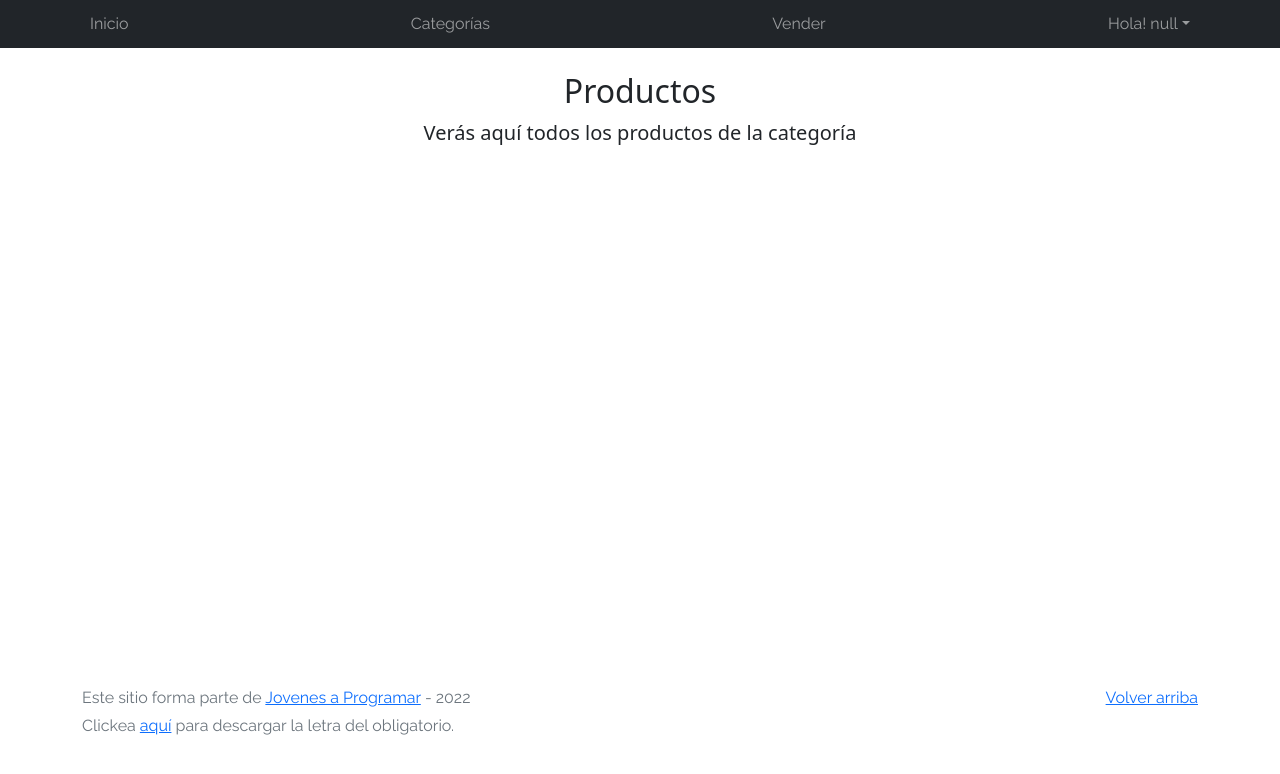
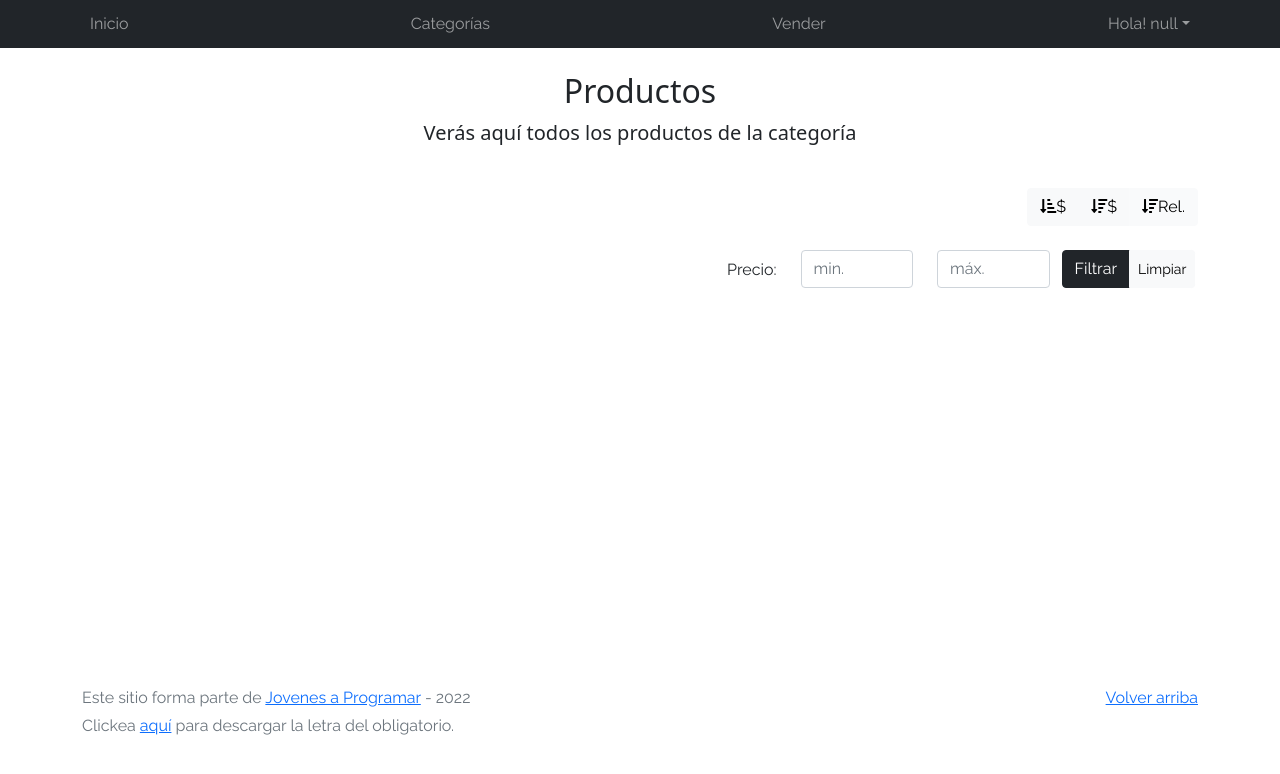
Before and after one commit to marianopezzutto/e-mercado-jap, a plain HTML site: page products.html in a window 1280 px wide. Drawn offline with Linux system fonts and the light colour scheme; no server answers.

Commit message:
Products sort

```diff
--- a/js/categories.js
+++ b/js/categories.js
@@ -50,7 +50,7 @@ function showCategoriesList(){
             ((maxCount == undefined) || (maxCount != undefined && parseInt(category.productCount) <= maxCount))){
 
             htmlContentToAppend += `
-            <div onclick="setCatID(${category.id})" class="list-group-item list-group-item-action cursor-active">
+            <div onclick="setCatID(${category.id})" class="list-group-item list-group-item-action cursor-active mb-3">
                 <div class="row">
                     <div class="col-3">
                         <img src="${category.imgSrc}" alt="${category.description}" class="img-thumbnail">
--- a/js/init.js
+++ b/js/init.js
@@ -47,8 +47,8 @@ document.addEventListener("DOMContentLoaded", function(){
   nav[3].innerHTML = `
     <a class="nav-link dropdown-toggle" data-bs-toggle="dropdown" href="#" role="button" aria-haspopup="true" aria-expanded="false">Hola! ${user}</a>
     <div class="dropdown-menu">
-      <a class="dropdown-item" href="#">Editar perfil</a>
-      <a class="dropdown-item" href="#">Mi carrito</a>
-      <a class="dropdown-item" href="#">Cerrar sesión</a>
+      <a class="dropdown-item" href="my-profile.html">Editar perfil</a>
+      <a class="dropdown-item" href="cart.html">Mi carrito</a>
+      <a class="dropdown-item" href="index.html">Cerrar sesión</a>
     </div>`
 });
--- a/js/products.js
+++ b/js/products.js
@@ -9,7 +9,7 @@ function addContentToHtml(productsArray){
         let product = productsArray[i];
 
             htmlContentToAppend += `
-            <div onclick="setCatID(${product.id})" class="list-group-item list-group-item-action cursor-active">
+            <div onclick="setCatID(${product.id})" class="list-group-item list-group-item-action cursor-active mb-3">
                 <div class="row">
                     <div class="col-3">
                         <img src="${product.image}" alt="${product.description}" class="img-thumbnail">
--- a/products.html
+++ b/products.html
@@ -47,10 +47,45 @@
     </div>
 
     <div class="container">
+
+      <div class="row">
+        <div class="col text-end">
+          <div class="btn-group btn-group-toggle mb-4" data-bs-toggle="buttons">
+            <input type="radio" class="btn-check" name="options" id="sortAsc">
+            <label class="btn btn-light" for="sortAsc"><i class="fas fa-sort-amount-down-alt mr-1"></i>$</label>
+            <input type="radio" class="btn-check" name="options" id="sortDesc">
+            <label class="btn btn-light" for="sortDesc"><i class="fas fa-sort-amount-down mr-1"></i>$</label>
+            <input type="radio" class="btn-check" name="options" id="sortByCount" checked>
+            <label class="btn btn-light" for="sortByCount"><i class="fas fa-sort-amount-down mr-1"></i>Rel.</label>
+          </div>
+        </div>
+      </div>
+
+      <div class="row">
+        <div class="col-lg-6 offset-lg-6 col-md-12 mb-1 container">
+          <div class="row container p-0 m-0">
+            <div class="col">
+              <p class="font-weight-normal text-end my-2">Precio: </p>
+            </div>
+            <div class="col">
+              <input class="form-control" type="number" placeholder="min." id="rangeFilterCountMin">
+            </div>
+            <div class="col">
+              <input class="form-control" type="number" placeholder="máx." id="rangeFilterCountMax">
+            </div>
+            <div class="col-3 p-0">
+              <div class="btn-group" role="group">
+                <button class="btn btn-dark btn-block" id="rangeFilterCount">Filtrar</button>
+                <button class="btn btn-light btn-sm" id="clearRangeFilter">Limpiar</button>
+              </div>
+            </div>
+          </div>
+        </div>
+      </div>
+
       <div class="row">
         <div class="list-group" id="lista-productos">
-
-
+          <!-- Acá se van a agregar los productos aplicando JavaScript -->
         </div>
       </div>
     </div>
```
Also changed, not shown: categories.html (+2 -2 lines), index.html (+0 -1 lines).
